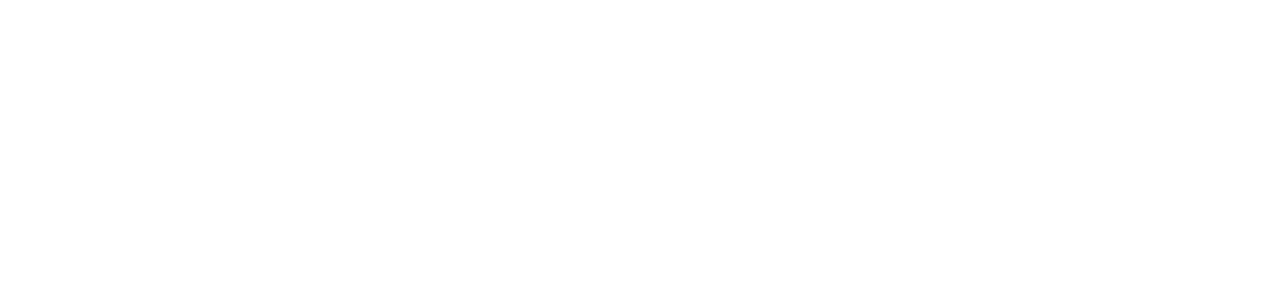
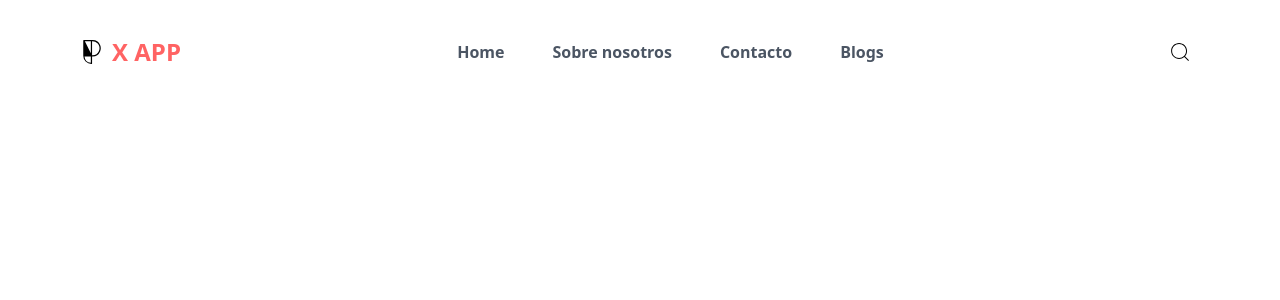
Before and after one commit to jeelsdev/x-app, a React (Vite) app: page / in a window 1280 px wide. Shown: the top 300 px of the page. Built offline with nearby package versions, Linux system fonts and the light colour scheme.

Commit message:
feat: Add framer-motion dependency and implement responsive menu in Navbar component

```diff
--- a/package.json
+++ b/package.json
@@ -10,6 +10,7 @@
     "preview": "vite preview"
   },
   "dependencies": {
+    "framer-motion": "^11.5.4",
     "react": "^18.3.1",
     "react-dom": "^18.3.1",
     "react-icons": "^5.3.0"
--- a/src/components/Navbar/Navbar.tsx
+++ b/src/components/Navbar/Navbar.tsx
@@ -1,22 +1,51 @@
-import React from 'react';
+import { useState } from 'react';
 import { NavbarMenu } from '../../mockData/data';
 import { CiSearch } from "react-icons/ci";
 import { MdMenu } from "react-icons/md";
 import { SiPhosphoricons } from "react-icons/si";
+import ResponsiveMenu from './ResponsiveMenu';
 
 const Navbar = () => {
+    const [isOpen, setIsOpen] = useState(false);
+
   return (
     <>
         <nav>
-        <div className="container">
+        <div className="container flex justify-between items-center py-8">
             {/* Logo section */}
+            <div className="text-2xl flex items-center gap-2 font-bold uppercase">
+                <SiPhosphoricons />
+                <p className="text-primary">X App</p>
+            </div>
             {/* Menu section */}
+            <div className="hidden md:block">
+                <ul className="flex items-center gap-6 text-gray-600">
+                    {
+                        NavbarMenu.map((item) => {
+                            return (
+                                <li key={item.id}>
+                                    <a href={item.url} className='inline-block py-1 px-3 hover:text-primary font-semibold'>{item.title}</a>
+                                </li>
+                            )
+                        })
+                    }
+                </ul>
+            </div>
             {/* Icons section */}
+            <div className='flex items-center gap-4'>
+                <button className='text-2xl hover:bg-primary hover:text-white rounded-full p-2 duration-200'>
+                    <CiSearch />
+                </button>
+            </div>
             {/* Movile haburger Menu section */}
+            <div className='md:hidden' onClick={() => setIsOpen(!isOpen)}>
+                <MdMenu className='text-4xl'/>
+            </div>
         </div>
         </nav>
 
         {/* Mobile Sidebar section */}
+        <ResponsiveMenu open={isOpen}/>
     </>
   );
 };
--- /dev/null
+++ b/src/components/Navbar/ResponsiveMenu.tsx
@@ -0,0 +1,40 @@
+import { AnimatePresence, motion } from "framer-motion";
+import { FC } from "react";
+import { NavbarMenu } from "../../mockData/data";
+
+interface ResponsiveMenuProps {
+    open: boolean;
+}
+
+const ResponsiveMenu: FC<ResponsiveMenuProps> = ({open}) => {
+    return (
+        <AnimatePresence>
+            {
+                open && (
+                    <motion.div
+                        initial={{opacity: 0, y:-100}}
+                        animate={{opacity:1, y:0}}
+                        exit={{opacity:0, y:-100}}
+                        transition={{duration:0.3}}
+                        className="absolute top-20 left-0 w-full h-screen z-20">
+                            <div className="text-xl font-semibold uppercase bg-primary text-white py-10 m-6 rounded-3xl">
+                                <ul className="flex flex-col justify-center items-center gap-10">
+                                    {
+                                        NavbarMenu.map((item) => {
+                                            return (
+                                                <li key={item.id}>
+                                                    <a href={item.url}>{item.title}</a>
+                                                </li>
+                                            )
+                                        })
+                                    }
+                                </ul>
+                            </div>
+                    </motion.div>
+                )
+            }
+        </AnimatePresence>
+    )
+}
+
+export default ResponsiveMenu;
```
Also changed, not shown: 1 other file (tests, documents, lock files or other folders).
